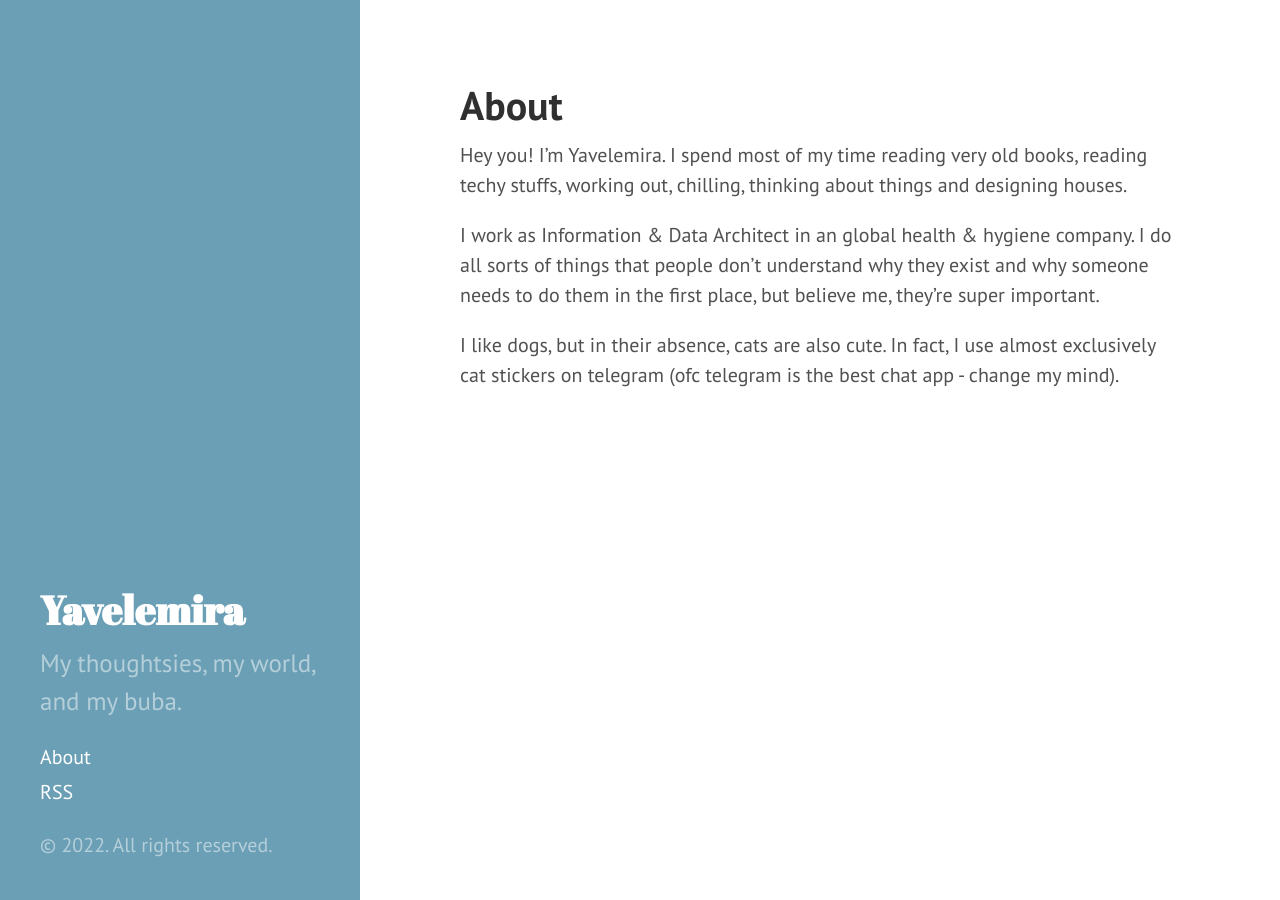
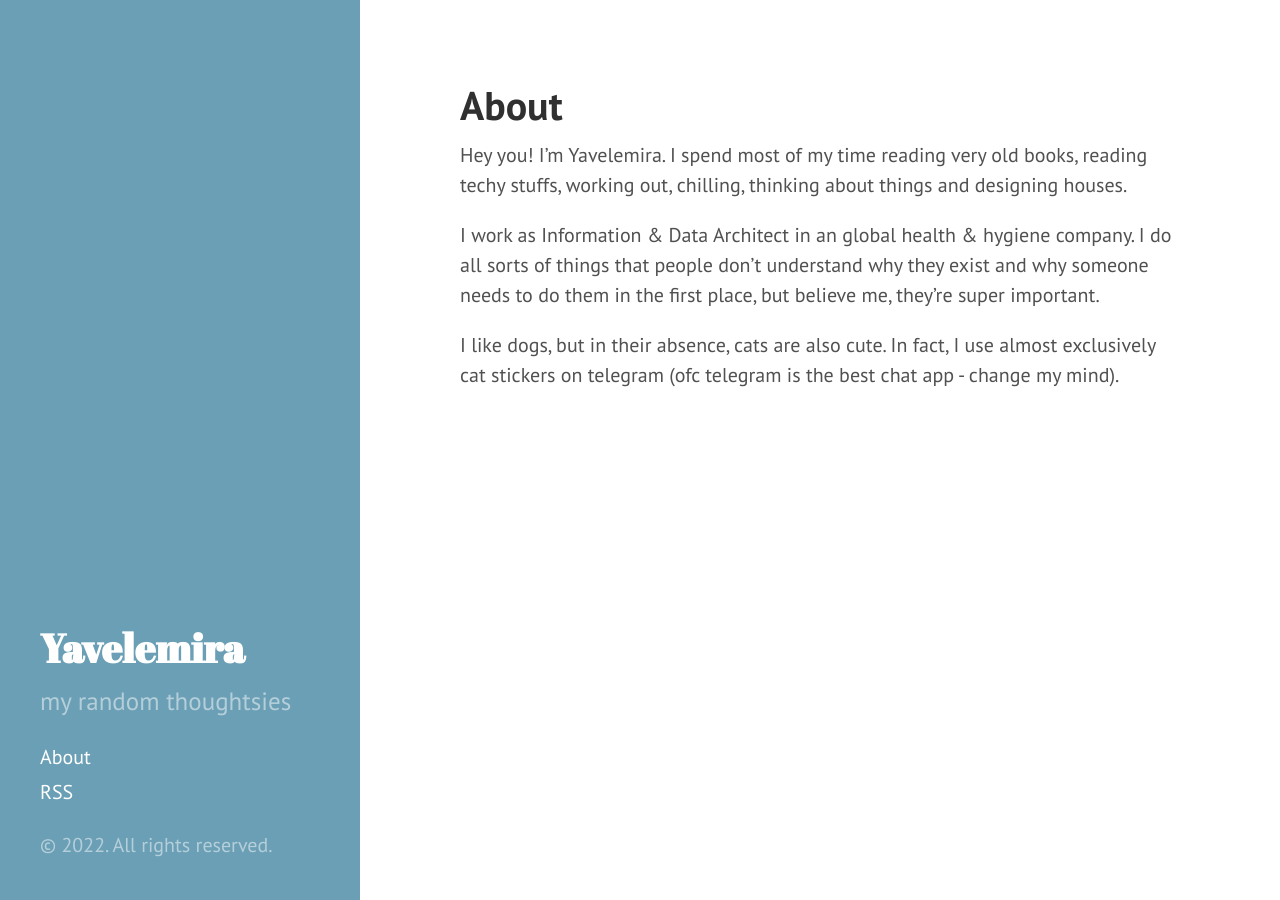
Before and after one commit to yavelemira/yavelemira.github.io, a Jekyll site: the page built from about.md, in a window 1280 px wide. Built offline with Jekyll 4.4.1, drawn with Linux system fonts in a browser that asks for light colours.

Commit message:
Update _config.yml

```diff
--- a/_config.yml
+++ b/_config.yml
@@ -1,6 +1,6 @@
 title: Yavelemira
-tagline: 'A beautiful woman'
-description: 'My thoughtsies, my world, and my buba.'
+tagline: 'ubiquitous okay'
+description: 'my random thoughtsies'
 url: https://yavelemira.github.io/
 baseurl: /
 
```
